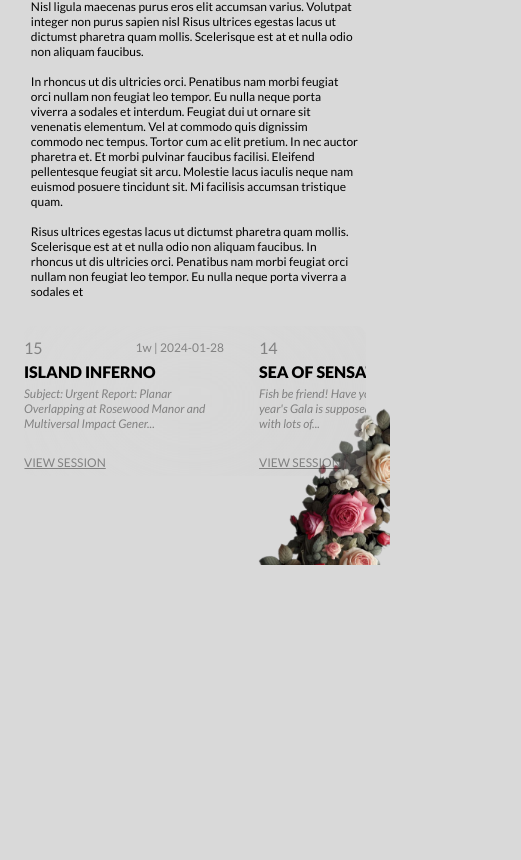
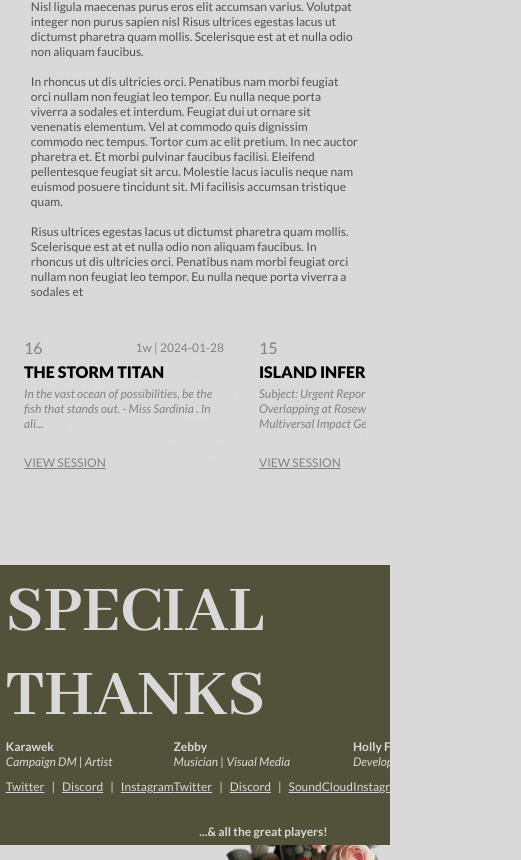
Before and after one commit to hollyefig/avrovia, a React (Create React App) app: page / in a window 390 px wide. Shown: the part 2048-2908 px from the top of the page, 521 px wide, since content can reach past the window. Before the commit the page ends 2613 px from the top, so only its background shows below. Built offline with nearby package versions, Linux system fonts and the light colour scheme; grey boxes are pictures that could not be loaded.

Commit message:
added in footer, fixed date times

```diff
--- a/src/components/sect4/Sect4.jsx
+++ b/src/components/sect4/Sect4.jsx
@@ -12,8 +12,10 @@ export default function Sect4() {
   const seshData = data.sessions;
   const latest = seshData[seshData.length - 1];
 
-  const sessions = seshData.slice(0, -1);
+  const sessions = seshData.slice();
   sessions.reverse();
+
+  console.log();
 
   // ? get tab key names, tab width state
   const tabs = Object.keys(latest.tabs);
@@ -183,7 +185,50 @@ export default function Sect4() {
             })}
           </div>
         </div>
+        {/* end sect4 wrap */}
       </div>
+      <div className='footerWrap'>
+        <div className='footerContent'>
+          <span className='uppercase displayFont displayLarge white'>
+            special thanks
+          </span>
+          <div className='footerGrid copyDefault white'>
+            <div className='karaThanks'>
+              <p className='fontBold'>Karawek</p>
+              <p>
+                <em>Campaign DM | Artist</em>
+              </p>
+              <div className='thanksSocials'>
+                <span>Twitter</span> | <span>Discord</span> |{" "}
+                <span>Instagram</span>
+              </div>
+            </div>
+            <div className='zebbyThanks'>
+              <p className='fontBold'>Zebby</p>
+              <p>
+                <em>Musician | Visual Media</em>
+              </p>
+              <div className='thanksSocials'>
+                <span>Twitter</span> | <span>Discord</span> |{" "}
+                <span>SoundCloud</span>
+              </div>
+            </div>
+            <div className='hollyThanks'>
+              <p className='fontBold'>Holly Fig</p>
+              <p>
+                <em>Developer | Artist</em>
+              </p>
+              <div className='thanksSocials'>
+                <span>Instagram</span> | <span>Discord</span> |{" "}
+                <span>GitHub</span>
+              </div>
+            </div>
+            <div className='thankYou fontBold'>...& all the great players!</div>
+          </div>
+        </div>
+        {/* end footer */}
+      </div>
+      <div className='spacerFooter'></div>
     </div>
   );
 }
--- a/src/components/sect4/sect4.css
+++ b/src/components/sect4/sect4.css
@@ -10,7 +10,7 @@
     left: 0;
     background-image: url('../../assets/images/sect4Bg.png');
     background-repeat: no-repeat;
-    background-size: 40%;
+    background-size: 50%;
     background-position: bottom right;
 }
 
@@ -53,6 +53,10 @@
     font-size: 30px;
     margin: -6px 0 35px 0;
     line-height: 35px;
+}
+
+.seshSummary {
+    color: var(--darkestGrey);
 }
 
 .sect4NavWrap {
@@ -186,6 +190,52 @@
     align-items: flex-end;
 }
 
+/* * footer  */
+
+.footerWrap {
+    background-color: var(--green);
+    position: relative;
+    padding: 1.5%;
+}
+
+.footerContent {
+    max-width: var(--maxWidth);
+    width: 100%;margin: 0 auto;
+}
+
+.footerGrid {
+    display: grid;
+    grid-template-columns: repeat(3, 1fr);
+    grid-template-rows: auto max-content;
+    row-gap: 10px;
+}
+
+.thanksSocials {
+    font-size: 12px;
+    display: flex;
+    flex-direction: row;
+    column-gap: 7px;
+    padding: 10px 0 0 0;
+}
+
+.thanksSocials > span {
+    text-decoration: underline;
+    cursor: pointer;
+}
+
+.thankYou {
+    grid-column: 1 / 4;
+    width: 100%;
+    display: flex;
+    justify-content: center;
+    align-items: center;
+    padding: 20px 0 0 0;
+}
+
+.spacerFooter {
+    padding: 2% 0;
+}
+
 /* & responsive  */
 
 @media only screen and (max-width: 768px) {
@@ -202,6 +252,7 @@
         grid-auto-flow: column;
         column-gap: 35px;
         margin: 20px 0 0 0;
+        overflow-y: hidden;
     }
 
     .prevSesh {
--- a/src/index.css
+++ b/src/index.css
@@ -15,6 +15,7 @@
     --green: #52523A;
     --brown: #2E2420;
     --darkGrey: #8A8887;
+    --darkestGrey: #4f4f4f;
     --displayFont: 'abhaya_librebold';
     --copyFont: "Lato", sans-serif;
     --fontBlack: 900;
```
